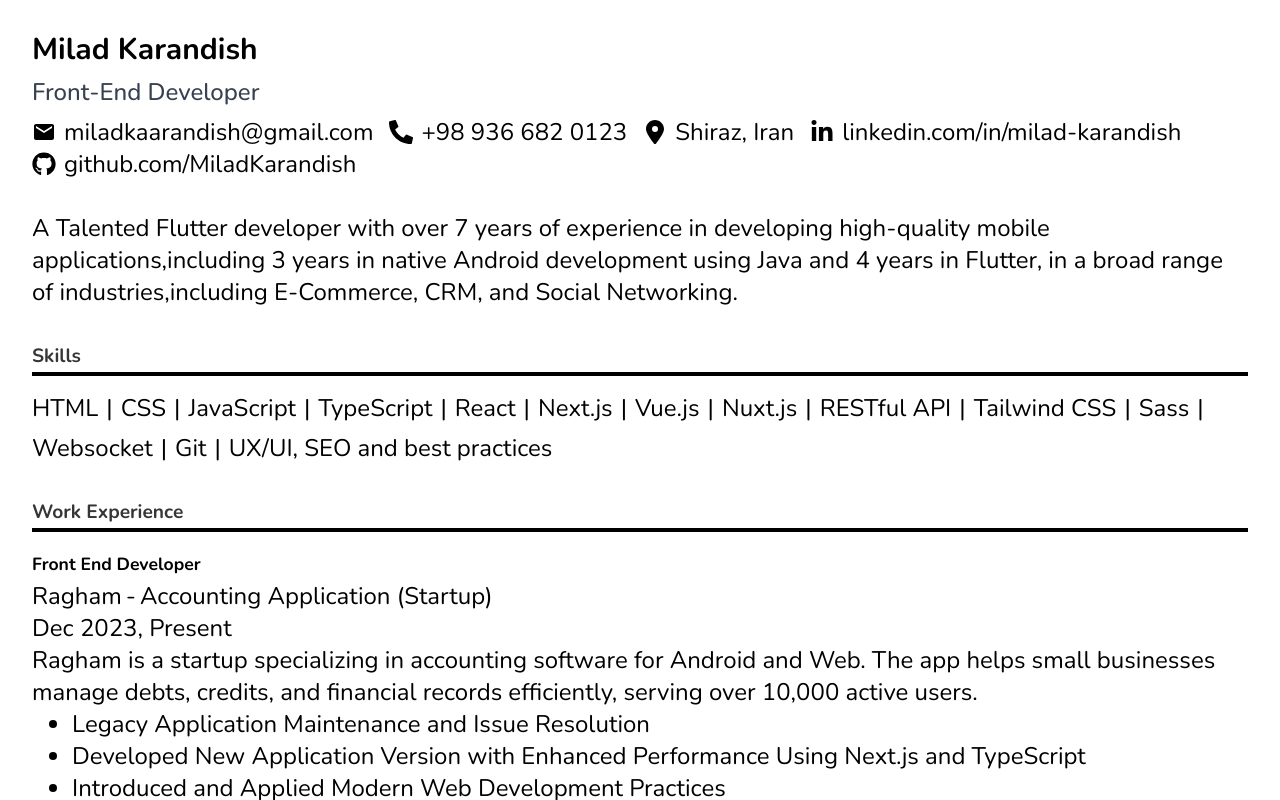
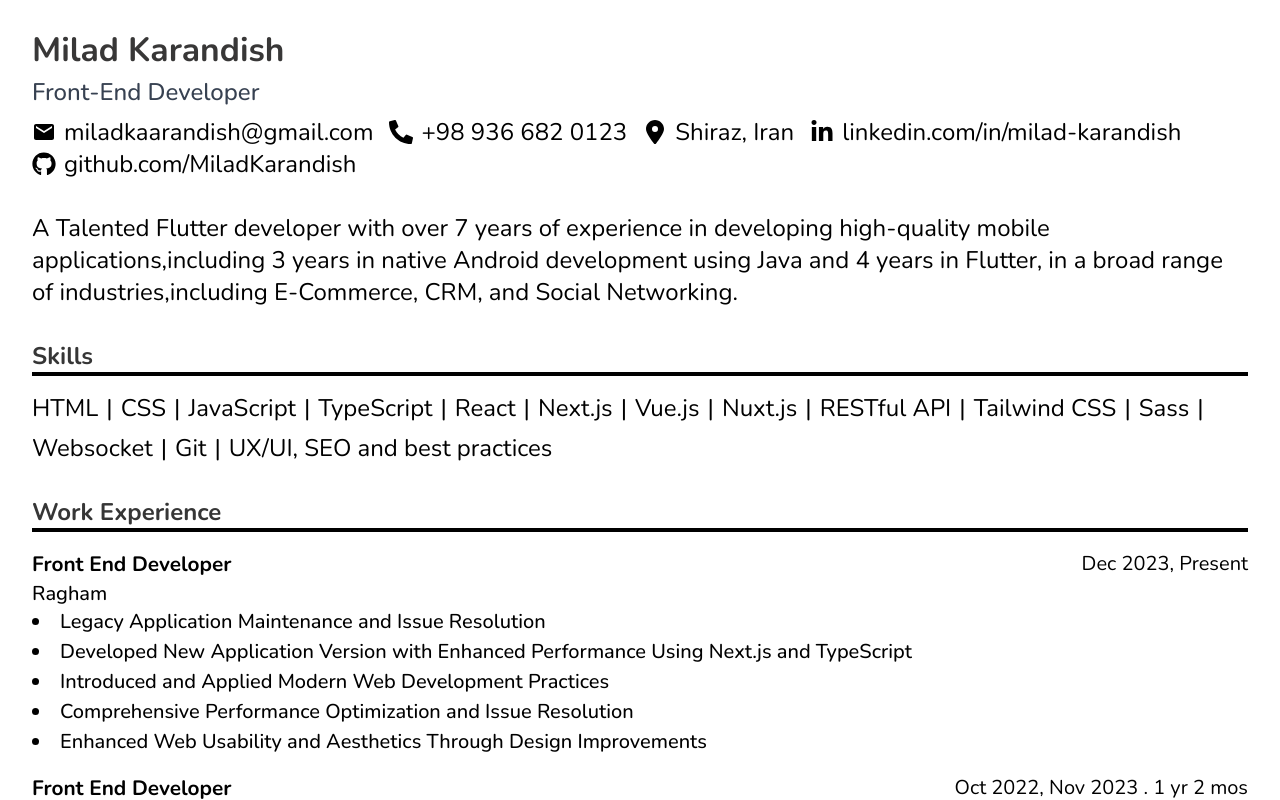
Before and after one commit to MiladKarandish/portfolio-v2, a Next.js app: page /resume in a window 1280 px wide. Built offline with nearby package versions, Linux system fonts and the light colour scheme.

Commit message:
trying the new style for the bullet points

```diff
--- a/src/app/resume/page.tsx
+++ b/src/app/resume/page.tsx
@@ -252,67 +252,25 @@ const Resume = () => {
       <section>
         <h2>Work Experience</h2>
 
-        <div>
-          {experiences.map(({ title, at, date, hilights }) => (
-            <div key={at.title}>
-              <div className="flex flex-col">
-                <h3>{title}</h3>
-
-                <div className={`space-x-1`}>
-                  <a href={at.href} target="_blank">
-                    {at.name}
-                  </a>
-                  <span>-</span>
-                  <span className="">
-                    {at.title} ({at.type})
-                  </span>
-                </div>
-              </div>
-
-              <span>{date}</span>
-
-              <p dangerouslySetInnerHTML={{ __html: at.description }}></p>
-
-              <ul className={`highlights ps-10`}>
-                {hilights.map((hilight) => (
-                  <li key={hilight.title}>
-                    {/* <h3>{hilight.title}:</h3> */}
-                    {/* <p>{hilight.title}</p> */}
-                    {hilight.title}
-                    {/* {hilight.hilights && (
-                      <ul className={`highlights`}>
-                        {hilight.hilights.map((h, i) => (
-                          <li key={i}>
-                            <h3 className={`font-semibold`}>{h.title}:</h3>
-                            <p>{h.description}</p>
-                          </li>
-                        ))}
-                      </ul>
-                    )} */}
-                  </li>
-                ))}
-              </ul>
-            </div>
-          ))}
-        </div>
-
-        {/* <ul>
+        <ul className={`space-y-4`}>
           {experiences.map((experience) => (
             <li key={experience.at.title}>
               <div className={`flex justify-between items-center`}>
                 <h3>{experience.title}</h3>
-                <p>{experience.date}</p>
+                <p className={`text-xl`}>{experience.date}</p>
               </div>
-              <p>{experience.at.name}</p>
+              <p className={`text-xl font-medium`}>{experience.at.name}</p>
 
-              <ul className={`list-disc list-inside`}>
+              <ul className={`text-xl list-disc list-inside`}>
                 {experience.hilights.map((hilight) => (
-                  <li key={hilight.title}>{hilight.title}</li>
+                  <li key={hilight.title} className={`mb-[2px] font-medium`}>
+                    {hilight.title}
+                  </li>
                 ))}
               </ul>
             </li>
           ))}
-        </ul> */}
+        </ul>
       </section>
     </div>
   );
--- a/src/app/styles/custom.css
+++ b/src/app/styles/custom.css
@@ -149,30 +149,20 @@
 }
 
 /* Resume */
+.resume-container h1 {
+  font-size: 2.1rem;
+  color: #383737;
+}
+
 .resume-container h2 {
   margin-bottom: 1rem;
   border-bottom: 4px solid black;
   color: rgb(54, 54, 54);
-  font-size: 1.2rem;
+  font-size: 1.5rem;
   font-weight: bold;
 }
 
 .resume-container h3 {
-  font-size: 1.1rem;
+  font-size: 1.3rem;
   font-weight: 700;
 }
-
-.highlights ul {
-  list-style: disc;
-  list-style-type: disc;
-  margin-top: 7px;
-  padding-inline-start: 2rem;
-  font-size: 0.8rem;
-  text-align: justify;
-}
-
-.highlights li {
-  list-style: disc;
-  list-style-type: disc;
-  /* margin-bottom: 5px; */
-}
```
